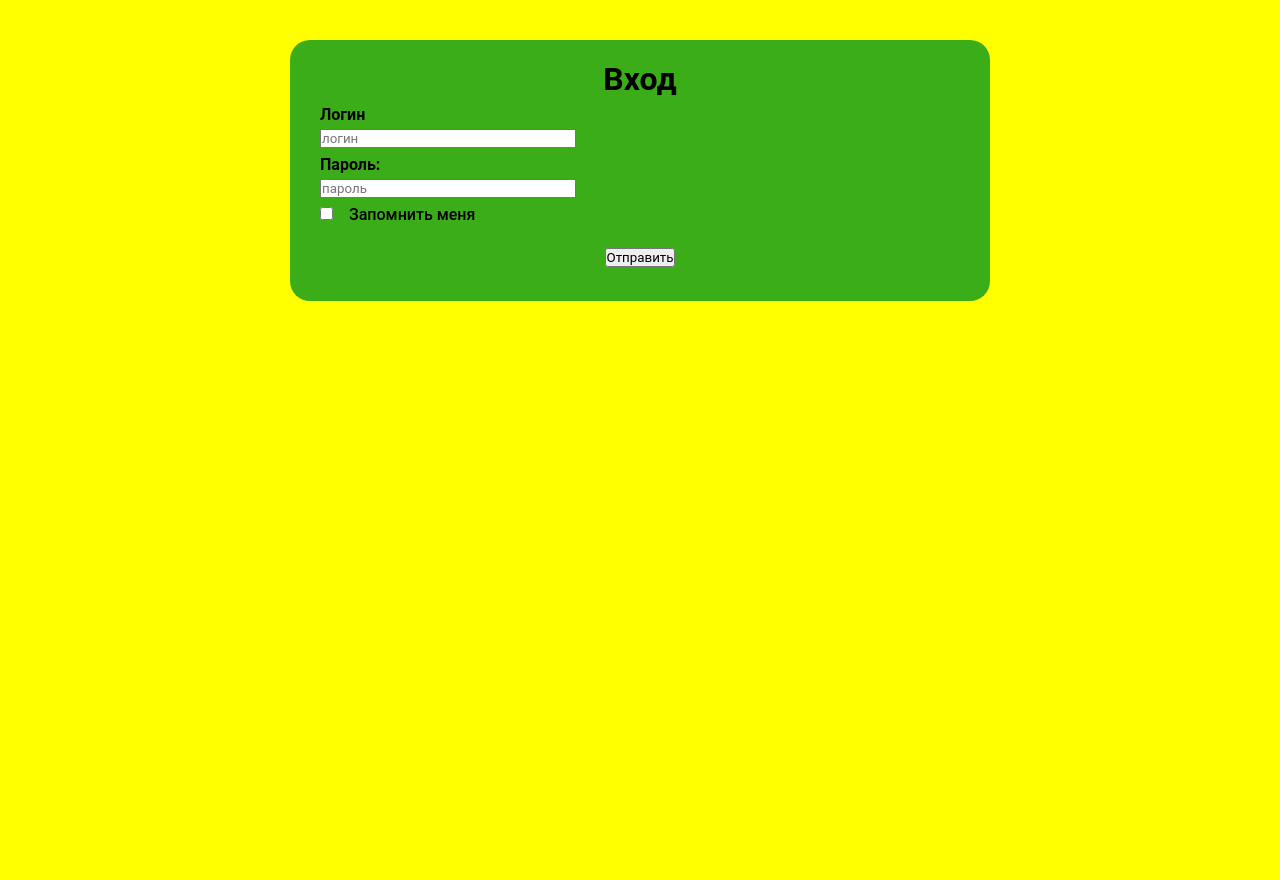
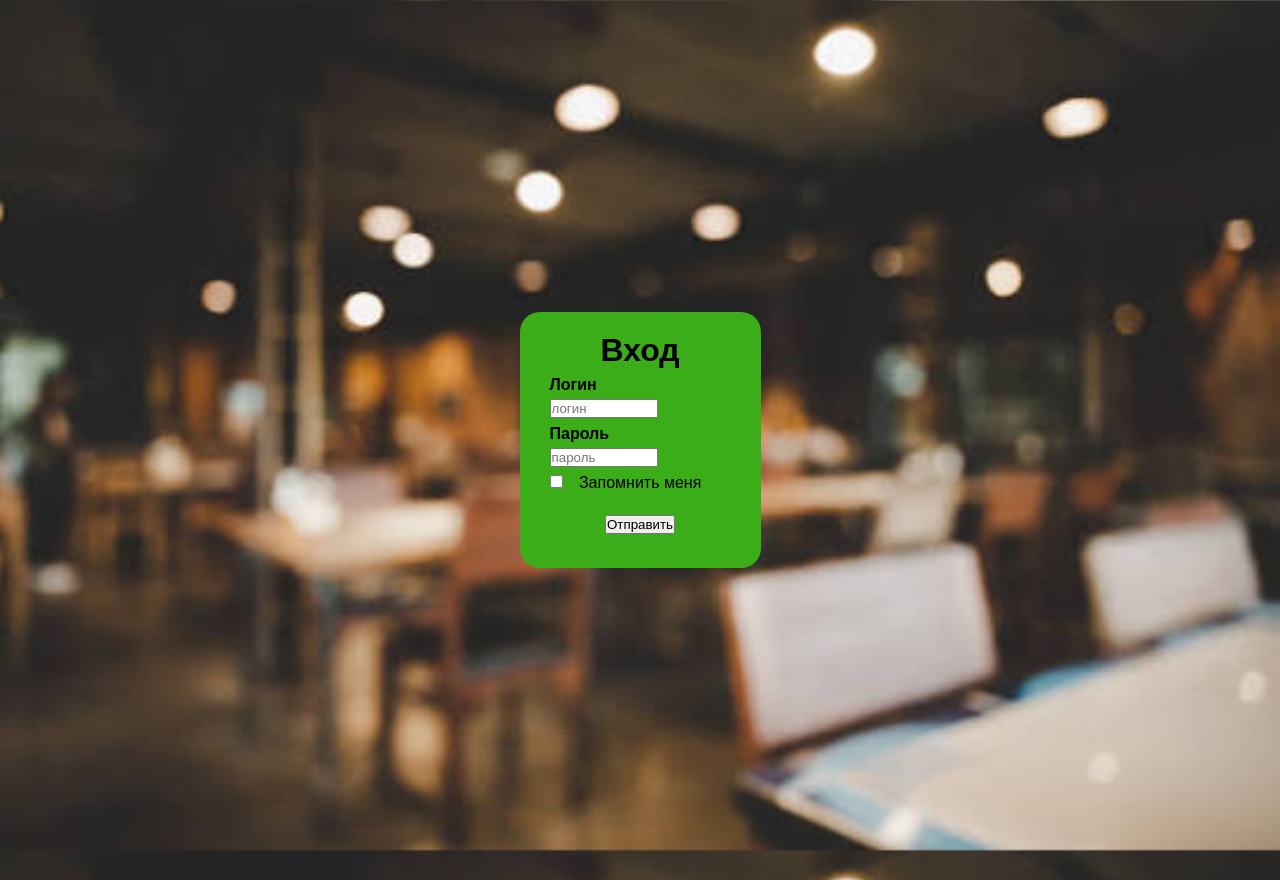
Before and after one commit to Sadomora1/web-uni, a website: page laba2/auth.html in a window 1280 px wide. Before the commit the page ends 800 px from the top, so only its background shows below. Drawn offline with Linux system fonts and the light colour scheme; a web font is replaced by a local one.

Commit message:
fix 2nd work

```diff
--- a/laba2/auth.html
+++ b/laba2/auth.html
@@ -3,6 +3,9 @@
     <head>
         <meta charset="utf-8">
         <title>Auth</title>
+        <link rel="preconnect" href="https://fonts.googleapis.com">
+        <link rel="preconnect" href="https://fonts.gstatic.com" crossorigin>
+        <link href="https://fonts.googleapis.com/css2?family=Pliant:ital,wght@0,100..900;1,100..900&family=Rubik:ital,wght@0,300..900;1,300..900&display=swap" rel="stylesheet">
         <link rel="stylesheet" href="style.css"/>
     </head>
     <body class="auth">
@@ -10,16 +13,16 @@
             <form action="https://httpbin.org/post" method="POST">
                 <h1 class="auth-info">Вход</h1>
                 <div class="auth-login">
-                    <label> Логин</label>
-                    <input type="text" placeholder="логин" required name="login">
+                    <label for="login"> Логин</label>
+                    <input id="login" type="text" placeholder="логин" required name="login">
                 </div>
                 <div class="auth-password">
-                    <label> Пароль:</label>
-                    <input type="password" placeholder="пароль" required name="password">
+                    <label for="password"> Пароль</label>
+                    <input id="password" type="password" placeholder="пароль" required name="password">
                 </div>
                 <div class="auth-remember-chbx">
-                    <input type="checkbox" name="remember">
-                    <label> Запомнить меня</label>
+                    <input id="auth-remember" type="checkbox" name="remember">
+                    <label for="auth-remember"> Запомнить меня</label>
                 </div>
                 <div class="auth-submit">
                     <button type="submit"> Отправить</button>
--- a/laba2/style.css
+++ b/laba2/style.css
@@ -2,7 +2,19 @@
     margin: 0px;
     padding: 0px;
     box-sizing: border-box;
-    font-family: Roboto, sans-serif;
+    font-family: Rubick, sans-serif;
+}
+
+body {
+    margin: 0;
+    min-height: 100vh;
+    background: url("images/bg.jpg") center/cover no-repeat fixed;
+
+    display: flex;
+    justify-content: center;
+    align-items: center;
+    flex-direction: column;
+    gap:20px;
 }
 
 .auth,
@@ -37,18 +49,18 @@ h1.info-text {
 {
     margin-top: 5px;
     display: block;
-    width:40%;
+    width:60%;
 }
 
 label,
 .info-about p
 {
-    font-weight: 650;
+    font-weight: 550;
 }
 
 .auth-remember-chbx label,
 .agreement label{
-    font-weight: 500;
+    font-weight: 400;
 }
 
 .email input
@@ -67,7 +79,7 @@ label,
 
 .info-about label
 {
-    font-weight: 400;
+    font-weight: 300;
     margin-right: 15px;
 }
 
```
Also changed, not shown: laba2/index.html (+7 -7 lines), laba2/images/bg-1.jpg (added), laba2/images/bg.jpg (added).
